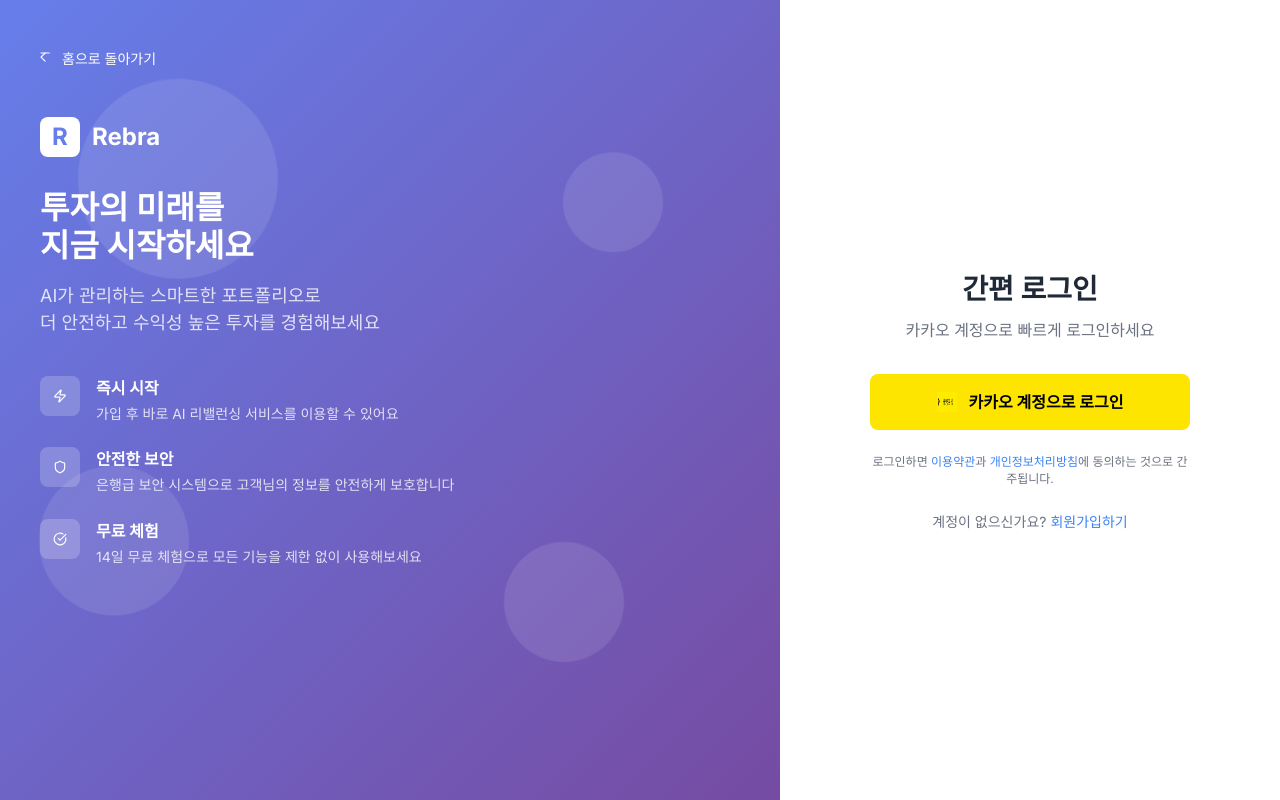
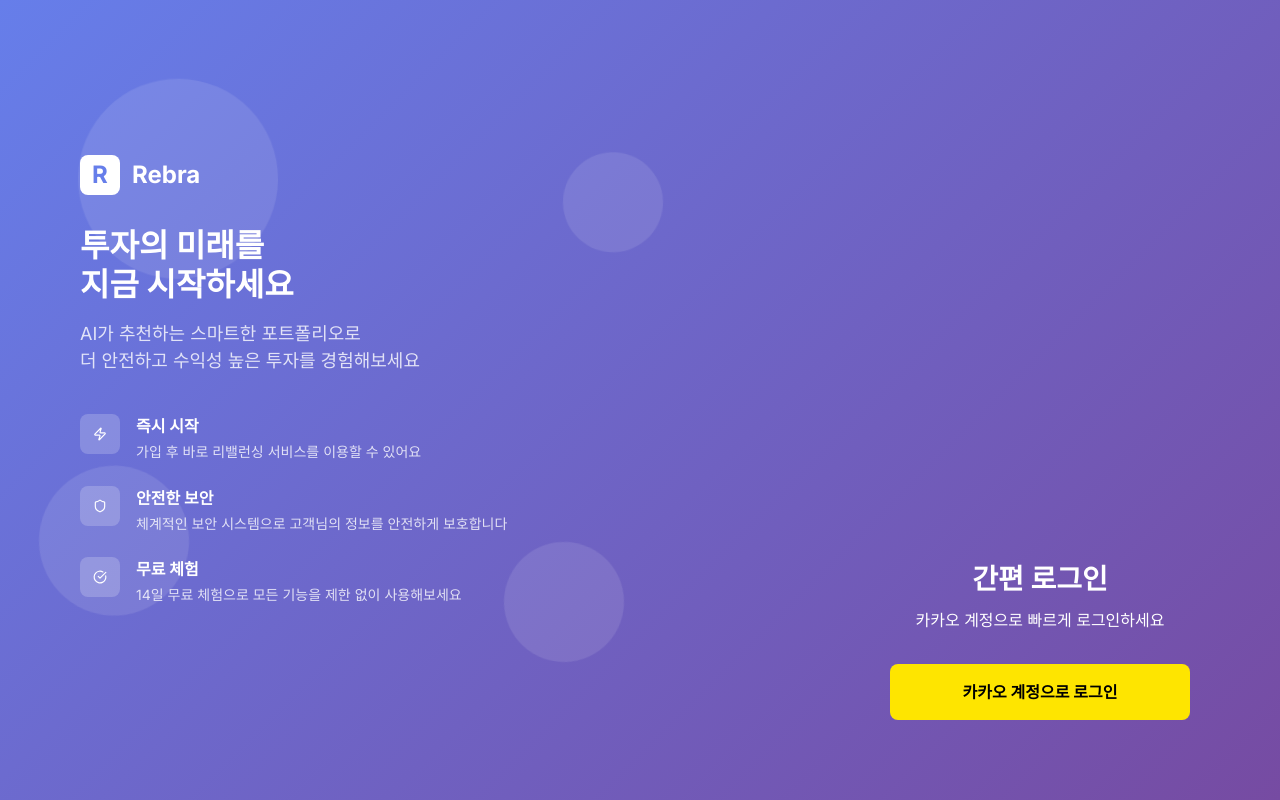
Before and after one commit to llcodingll/rebra, a React (Vite) app in the folder frontend/: page /login in a window 1280 px wide. Built offline with nearby package versions, Linux system fonts and the light colour scheme; a web font is replaced by a local one.

Commit message:
fix: LoginPage 디자인 수정

```diff
--- a/frontend/src/pages/LoginPage.module.css
+++ b/frontend/src/pages/LoginPage.module.css
@@ -1,253 +1,10 @@
-.loginPage {
-  width: 100%;
-  height: 100vh;
+.kakaoButtonContainer {
   display: flex;
-}
-
-/* Background Section */
-.background {
-  flex: 1;
-  background: linear-gradient(135deg, #155dfc, #9810fa);
-  position: relative;
-  overflow: hidden;
-  padding: 42px;
-  display: flex;
-  flex-direction: column;
-  justify-content: space-between;
-}
-
-.backgroundDecorations {
-  position: absolute;
-  inset: 0;
-  opacity: 0.1;
-}
-
-.decoration1 {
-  position: absolute;
-  left: 35px;
-  top: 35px;
-  width: 112px;
-  height: 112px;
-  border: 1px solid rgba(255, 255, 255, 0.3);
-  border-radius: 50%;
-}
-
-.decoration2 {
-  position: absolute;
-  right: 70px;
-  top: 140px;
-  width: 70px;
-  height: 70px;
-  background: rgba(255, 255, 255, 0.1);
-  border-radius: 50%;
-}
-
-.decoration3 {
-  position: absolute;
-  left: 70px;
-  bottom: 112px;
-  width: 140px;
-  height: 140px;
-  border: 1px solid rgba(255, 255, 255, 0.2);
-  border-radius: 50%;
-}
-
-.decoration4 {
-  position: absolute;
-  right: 35px;
-  bottom: 35px;
-  width: 84px;
-  height: 84px;
-  background: rgba(255, 255, 255, 0.05);
-  border-radius: 50%;
-}
-
-.leftContent {
-  position: relative;
-  z-index: 1;
-  height: 100%;
-  display: flex;
-  flex-direction: column;
-  justify-content: space-between;
-}
-
-.backButton {
-  background: none;
-  border: none;
-  color: white;
-  cursor: pointer;
-  display: flex;
-  align-items: center;
-  gap: 8px;
-  font-size: 12.3px;
-  line-height: 17.5px;
-  margin-bottom: 21px;
-  align-self: flex-start;
-  position: absolute;
-  top: 0;
-  left: -14px;
-  padding: 8px;
-  border-radius: 6.75px;
-  transition: background 0.2s;
-}
-
-.backButton:hover {
-  background: rgba(255, 255, 255, 0.1);
-}
-
-.brandSection {
-  margin-top: 59.5px;
-  display: flex;
-  flex-direction: column;
-  gap: 21px;
-}
-
-.logo {
-  display: flex;
-  align-items: center;
-  gap: 10.5px;
-}
-
-.logoIcon {
-  background: rgba(255, 255, 255, 0.2);
-  border-radius: 8.75px;
-  width: 42px;
-  height: 42px;
-  display: flex;
-  align-items: center;
   justify-content: center;
-  color: white;
-  font-size: 17.5px;
-  line-height: 24.5px;
-}
-
-.logoText {
-  color: white;
-  font-size: 21px;
-  line-height: 28px;
-}
-
-.heroContent {
-  display: flex;
-  flex-direction: column;
-  gap: 14px;
-}
-
-.heroContent h1 {
-  color: white;
-  font-size: 42px;
-  line-height: 52.5px;
-  margin: 0;
-  font-weight: normal;
-}
-
-.heroContent p {
-  color: #dbeafe;
-  font-size: 17.5px;
-  line-height: 28.44px;
-  margin: 0;
-}
-
-.features {
-  display: flex;
-  flex-direction: column;
-  gap: 21px;
-}
-
-.feature {
-  display: flex;
-  align-items: flex-start;
-  gap: 14px;
-}
-
-.featureIcon {
-  background: rgba(255, 255, 255, 0.2);
-  border-radius: 8.75px;
-  width: 28px;
-  height: 28px;
-  display: flex;
-  align-items: center;
-  justify-content: center;
-  flex-shrink: 0;
-}
-
-.feature h3 {
-  color: white;
-  font-size: 14px;
-  line-height: 21px;
-  margin: 0 0 2.5px 0;
-  font-weight: normal;
-}
-
-.feature p {
-  color: #dbeafe;
-  font-size: 12.3px;
-  line-height: 19.91px;
-  margin: 0;
-}
-
-.appPreview {
-  margin-top: 28px;
-  padding: 28px 270px 0;
-}
-
-.appImage {
-  width: 336px;
-  height: 504.3px;
-  background: linear-gradient(135deg, #f0f0f0, #e0e0e0);
-  border-radius: 14px;
-  box-shadow: 0px 25px 50px -12px rgba(0, 0, 0, 0.25);
-}
-
-/* Form Section */
-.formSection {
-  flex: 0 0 auto;
-  width: 100%;
-  max-width: 500px;
-  background: white;
-  display: flex;
-  align-items: center;
-  justify-content: center;
-  padding: 42px;
-}
-
-.formContainer {
-  width: 100%;
-  max-width: 392px;
-  display: flex;
-  flex-direction: column;
-  gap: 28px;
-}
-
-.formHeader {
-  background: white;
-  border-radius: 12.75px;
-  box-shadow: 0px 20px 25px -5px rgba(0, 0, 0, 0.1), 0px 8px 10px -6px rgba(0, 0, 0, 0.1);
-  padding: 35px 21px;
-  text-align: center;
-}
-
-.formHeader h1 {
-  color: #0a0a0a;
-  font-size: 24px;
-  line-height: 32px;
-  margin: 0 0 8px 0;
-  font-weight: normal;
-}
-
-.formHeader p {
-  color: #4a5565;
-  font-size: 16px;
-  line-height: 24px;
-  margin: 0;
-}
-
-.kakaoButtonContainer {
-  margin-bottom: 24px;
 }
 
 .kakaoButton {
-  width: 100%;
+  width: 300px;
   display: flex;
   align-items: center;
   justify-content: center;
@@ -266,123 +23,3 @@
 .kakaoButton:hover {
   background: #fdd835;
 }
-
-.kakaoIcon {
-  width: 20px;
-  height: 20px;
-}
-
-.terms {
-  color: #4a5565;
-  font-size: 13px;
-  line-height: 20px;
-  text-align: center;
-  margin: 0;
-}
-
-.terms a {
-  color: #155dfc;
-  text-decoration: none;
-}
-
-.terms a:hover {
-  text-decoration: underline;
-}
-
-.signupLink {
-  text-align: center;
-  display: flex;
-  align-items: center;
-  justify-content: center;
-  gap: 8px;
-}
-
-.signupLink span {
-  color: #4a5565;
-  font-size: 14px;
-  line-height: 21px;
-}
-
-.linkButton {
-  background: none;
-  border: none;
-  color: #155dfc;
-  font-size: 14px;
-  line-height: 21px;
-  cursor: pointer;
-  padding: 0;
-  text-decoration: underline;
-  font-weight: 600;
-}
-
-.linkButton:hover {
-  color: #1247d8;
-}
-
-/* Responsive */
-@media (max-width: 1024px) {
-  .loginPage {
-    flex-direction: column;
-  }
-
-  .background {
-    flex: 0 0 auto;
-    height: 50vh;
-    min-height: 400px;
-  }
-
-  .formSection {
-    flex: 1;
-    max-width: none;
-    padding: 20px;
-  }
-
-  .appPreview {
-    display: none;
-  }
-
-  .features {
-    gap: 14px;
-  }
-
-  .heroContent h1 {
-    font-size: 32px;
-    line-height: 40px;
-  }
-}
-
-@media (max-width: 768px) {
-  .background {
-    padding: 20px;
-    height: 40vh;
-    min-height: 300px;
-  }
-
-  .brandSection {
-    margin-top: 40px;
-    gap: 14px;
-  }
-
-  .heroContent h1 {
-    font-size: 28px;
-    line-height: 36px;
-  }
-
-  .features {
-    display: none;
-  }
-
-  .formSection {
-    padding: 20px;
-  }
-
-  .formContainer {
-    max-width: none;
-  }
-
-  .formOptions {
-    flex-direction: column;
-    align-items: flex-start;
-    gap: 10px;
-  }
-}
--- a/frontend/src/pages/LoginPage.tsx
+++ b/frontend/src/pages/LoginPage.tsx
@@ -5,9 +5,6 @@
 
 export default function LoginPage() {
   const navigate = useNavigate();
-
-  const handleBack = () => navigate('/landing');
-  const handleSignup = () => navigate('/signup');
   const handleLoginSuccess = () => navigate('/dashboard');
 
   const handleKakaoLogin = () => {
@@ -15,19 +12,10 @@
   };
 
   return (
-    <AuthLayout
-      onBack={handleBack}
-      title='간편 로그인'
-      subtitle='카카오 계정으로 빠르게 로그인하세요'
-      buttonText='카카오 계정으로 로그인'
-      alternativeText='계정이 없으신가요?'
-      alternativeButtonText='회원가입하기'
-      onAlternativeClick={handleSignup}
-      onSubmit={handleKakaoLogin}
-    >
+    <AuthLayout title='간편 로그인' subtitle='카카오 계정으로 빠르게 로그인하세요'>
       <div className={styles.kakaoButtonContainer}>
         <button className={styles.kakaoButton} onClick={handleKakaoLogin}>
-          <img src={kakaoIcon} alt='카카오 아이콘' className={styles.kakaoIcon} />
+          {/* <img src={kakaoIcon} alt='카카오 아이콘' className={styles.kakaoIcon} /> */}
           카카오 계정으로 로그인
         </button>
       </div>
--- a/frontend/src/pages/SignupPage.tsx
+++ b/frontend/src/pages/SignupPage.tsx
@@ -16,14 +16,8 @@
 
   return (
     <AuthLayout
-      onBack={handleBack}
       title='간편 가입하기'
       subtitle='카카오 계정으로 빠르고 안전하게 시작하세요'
-      buttonText='카카오 계정으로 가입'
-      alternativeText='이미 계정이 있으신가요?'
-      alternativeButtonText='로그인하기'
-      onAlternativeClick={handleLogin}
-      onSubmit={handleKakaoLogin}
     >
       <div className={styles.kakaoButtonContainer}>
         <button className={styles.kakaoButton} onClick={handleKakaoLogin}>
--- a/frontend/src/widget/auth/AuthLayout.module.css
+++ b/frontend/src/widget/auth/AuthLayout.module.css
@@ -2,11 +2,11 @@
   display: flex;
   min-height: 100vh;
   font-family: 'Inter', sans-serif;
+  background: linear-gradient(135deg, #667eea 0%, #764ba2 100%);
 }
 
 .background {
   flex: 1;
-  background: linear-gradient(135deg, #667eea 0%, #764ba2 100%);
   position: relative;
   overflow: hidden;
 }
@@ -59,35 +59,23 @@
 }
 
 @keyframes float {
-  0%, 100% { transform: translateY(0px) rotate(0deg); }
-  50% { transform: translateY(-20px) rotate(10deg); }
+  0%,
+  100% {
+    transform: translateY(0px) rotate(0deg);
+  }
+  50% {
+    transform: translateY(-20px) rotate(10deg);
+  }
 }
 
 .leftContent {
   position: relative;
   z-index: 1;
-  padding: 40px;
+  padding-left: 80px;
   display: flex;
   flex-direction: column;
   height: 100%;
-}
-
-.backButton {
-  display: flex;
-  align-items: center;
-  gap: 8px;
-  background: none;
-  border: none;
-  color: white;
-  font-size: 14px;
-  cursor: pointer;
-  margin-bottom: 40px;
-  width: fit-content;
-  padding: 8px 0;
-}
-
-.backButton:hover {
-  opacity: 0.8;
+  justify-content: center;
 }
 
 .brandSection {
@@ -171,27 +159,12 @@
   line-height: 1.4;
 }
 
-.appPreview {
-  flex: 1;
-  display: flex;
-  align-items: center;
-  justify-content: center;
-}
-
-.appImage {
-  width: 200px;
-  height: 400px;
-  background: rgba(255, 255, 255, 0.1);
-  border-radius: 20px;
-  border: 1px solid rgba(255, 255, 255, 0.2);
-}
-
 .formSection {
   width: 500px;
-  background: white;
   display: flex;
-  align-items: center;
-  justify-content: center;
+  align-items: flex-end;
+  justify-content: flex-end;
+  padding: 0 40px 40px 0;
 }
 
 .formContainer {
@@ -208,47 +181,11 @@
 .formHeader h1 {
   font-size: 28px;
   font-weight: bold;
-  color: #1f2937;
+  color: #ffffff;
   margin-bottom: 8px;
 }
 
 .formHeader p {
   font-size: 16px;
-  color: #6b7280;
+  color: #ffffff;
 }
-
-.terms {
-  font-size: 12px;
-  color: #6b7280;
-  text-align: center;
-  margin: 24px 0;
-  line-height: 1.4;
-}
-
-.terms a {
-  color: #3b82f6;
-  text-decoration: none;
-}
-
-.terms a:hover {
-  text-decoration: underline;
-}
-
-.alternativeLink {
-  text-align: center;
-  font-size: 14px;
-  color: #6b7280;
-}
-
-.linkButton {
-  background: none;
-  border: none;
-  color: #3b82f6;
-  cursor: pointer;
-  font-size: 14px;
-  margin-left: 4px;
-}
-
-.linkButton:hover {
-  text-decoration: underline;
-}
--- a/frontend/src/widget/auth/AuthLayout.tsx
+++ b/frontend/src/widget/auth/AuthLayout.tsx
@@ -3,26 +3,14 @@
 
 interface AuthLayoutProps {
   children: ReactNode;
-  onBack: () => void;
   title: string;
   subtitle: string;
-  buttonText: string;
-  alternativeText: string;
-  alternativeButtonText: string;
-  onAlternativeClick: () => void;
-  onSubmit: () => void;
 }
 
 export default function AuthLayout({
   children,
-  onBack,
   title,
   subtitle,
-  buttonText,
-  alternativeText,
-  alternativeButtonText,
-  onAlternativeClick,
-  onSubmit,
 }: AuthLayoutProps) {
   return (
     <div className={styles.authLayout}>
@@ -36,26 +24,6 @@
         </div>
 
         <div className={styles.leftContent}>
-          <button className={styles.backButton} onClick={onBack}>
-            <svg width='14' height='14' viewBox='0 0 14 14' fill='none'>
-              <path
-                d='M5.08333 9.16667L1 5.08333L5.08333 1'
-                stroke='white'
-                strokeWidth='1.16667'
-                strokeLinecap='round'
-                strokeLinejoin='round'
-              />
-              <path
-                d='M9.16667 1H1'
-                stroke='white'
-                strokeWidth='1.16667'
-                strokeLinecap='round'
-                strokeLinejoin='round'
-              />
-            </svg>
-            홈으로 돌아가기
-          </button>
-
           <div className={styles.brandSection}>
             <div className={styles.logo}>
               <div className={styles.logoIcon}>R</div>
@@ -69,7 +37,7 @@
                 지금 시작하세요
               </h1>
               <p>
-                AI가 관리하는 스마트한 포트폴리오로
+                AI가 추천하는 스마트한 포트폴리오로
                 <br />더 안전하고 수익성 높은 투자를 경험해보세요
               </p>
             </div>
@@ -90,7 +58,7 @@
               </div>
               <div>
                 <h3>즉시 시작</h3>
-                <p>가입 후 바로 AI 리밸런싱 서비스를 이용할 수 있어요</p>
+                <p>가입 후 바로 {/*AI*/} 리밸런싱 서비스를 이용할 수 있어요</p>
               </div>
             </div>
 
@@ -108,7 +76,7 @@
               </div>
               <div>
                 <h3>안전한 보안</h3>
-                <p>은행급 보안 시스템으로 고객님의 정보를 안전하게 보호합니다</p>
+                <p>체계적인 보안 시스템으로 고객님의 정보를 안전하게 보호합니다</p>
               </div>
             </div>
 
@@ -140,7 +108,6 @@
         </div>
       </div>
 
-      {/* Form Section */}
       <div className={styles.formSection}>
         <div className={styles.formContainer}>
           <div className={styles.formHeader}>
@@ -149,18 +116,6 @@
           </div>
 
           {children}
-
-          <p className={styles.terms}>
-            {title.includes('로그인') ? '로그인하면' : '가입하면'} <a href='#terms'>이용약관</a>과{' '}
-            <a href='#privacy'>개인정보처리방침</a>에 동의하는 것으로 간주됩니다.
-          </p>
-
-          <div className={styles.alternativeLink}>
-            <span>{alternativeText}</span>
-            <button onClick={onAlternativeClick} className={styles.linkButton}>
-              {alternativeButtonText}
-            </button>
-          </div>
         </div>
       </div>
     </div>
```
